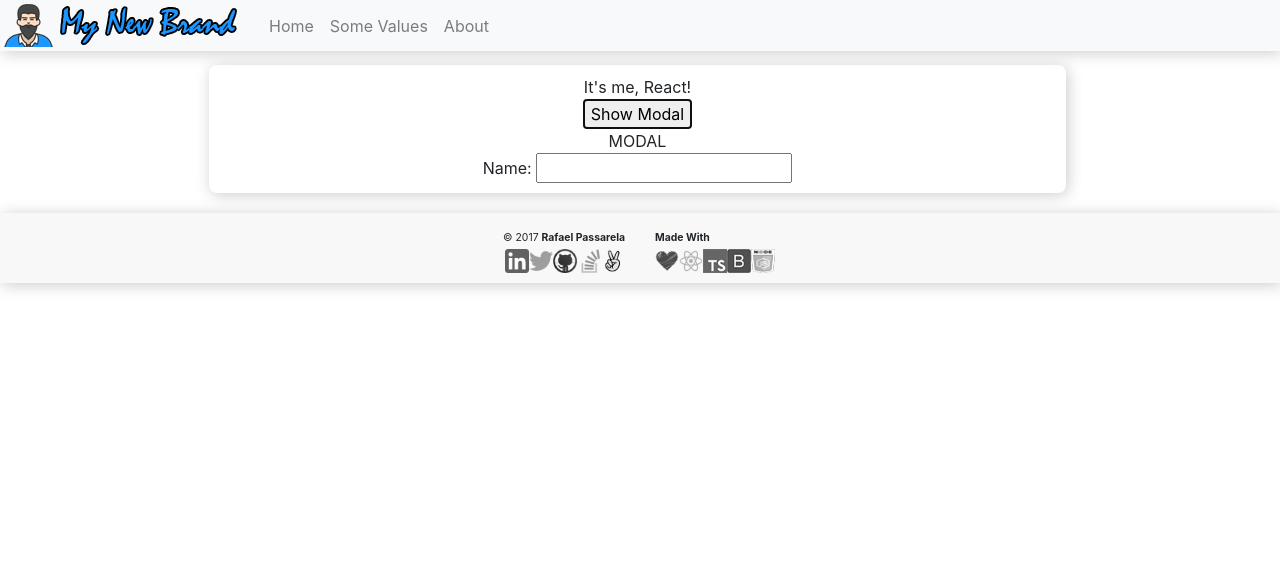
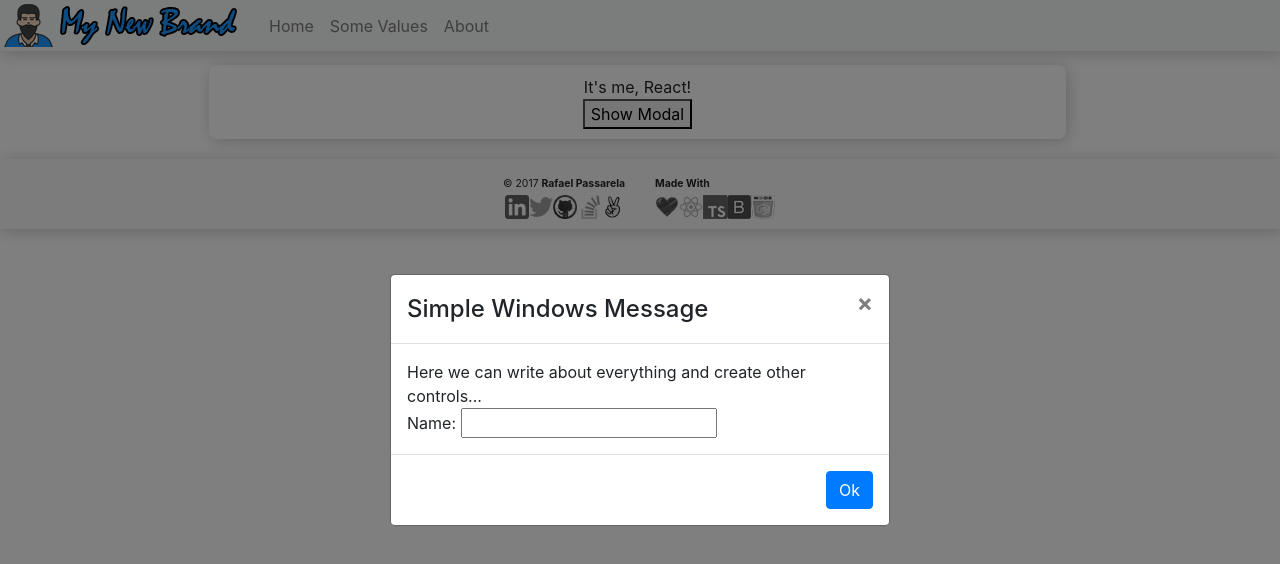
Before and after one commit to rafaelpassarela/empty_project_mysql_migrations, a React (Create React App) app in the folder frontend-react-web/: page /about in a window 1280 px wide. Both pictures are taken after a click on the button "Show Modal". Shown: the top 564 px of the page. Built offline with nearby package versions, Linux system fonts and the light colour scheme.

Commit message:
Modal Window Component

```diff
--- a/frontend-react-web/src/App.tsx
+++ b/frontend-react-web/src/App.tsx
@@ -1,7 +1,7 @@
 import * as React from 'react';
 import { BrowserRouter as Router } from 'react-router-dom';
 import { ToastContainer } from 'react-toastify';
-import { RegisterGlyph } from './components/glyph.register';
+import { RegisterGlyph } from './configurations/glyph.register';
 import Row from 'react-bootstrap/Row';
 import Col from 'react-bootstrap/Col';
 
--- a/frontend-react-web/src/components/glyphicon.component.tsx
+++ b/frontend-react-web/src/components/glyphicon.component.tsx
@@ -12,7 +12,7 @@ import { IconProp } from '@fortawesome/fontawesome-svg-core';
 	Register				Use
 	faExclamationCircle	exclamation-circle
 
-	REGISTER THE ICON ON "glyph.register.tsx" FILE!!!!
+	REGISTER THE ICON ON "configurations\glyph.register.tsx" FILE!!!!
 */
 
 type GlyphiconProps = {
--- a/frontend-react-web/src/components/grid.component.tsx
+++ b/frontend-react-web/src/components/grid.component.tsx
@@ -144,9 +144,6 @@ class Grid extends React.Component<GridProps, {}> {
 			</Table>
 		);
 	}
-
-// className="table table-striped table-bordered table-hover table-condensed"
-
 }
 
 export default Grid;
--- a/frontend-react-web/src/components/modal.component.tsx
+++ /dev/null
@@ -1,27 +0,0 @@
-import * as React from 'react';
-
-type ModalProps = {
-	show: boolean,
-	caption?: string,
-	text?: string,
-	element?: any
-}
-
-class Modal extends React.Component<ModalProps, {}> {
-
-	render() {
-		// cloneElement(wrapper, {
-		//         ...wrapper.props,
-		//         children
-		//       })
-		if (this.props.show) {
-			return <div>MODAL {this.props.caption} <br />{this.props.element}</div>
-		}
-		return null;
-	}
-
-
-
-}
-
-export default Modal;
--- /dev/null
+++ b/frontend-react-web/src/components/modalwindow.component.tsx
@@ -0,0 +1,110 @@
+import * as React from 'react';
+import Modal from 'react-bootstrap/Modal';
+import Button from 'react-bootstrap/Button';
+import ButtonList, { ButtonConfig, ButtonType } from '../configurations/button.config';
+
+interface IModalWindowProps extends React.Props<IModalWindowProps> {
+	show: boolean,
+	onHandleClose: () => void,
+	onHandleBtnClick: (btnType: ButtonType) => void,
+	buttonList: Array<ButtonType>,
+	caption?: string,
+	text?: string,
+	element?: any,
+
+	closeButton?: boolean,
+	size?: 'sm' | 'lg',
+	centered?: boolean
+}
+
+class ModalWindow extends React.Component<IModalWindowProps, {}> {
+	static defaultProps: IModalWindowProps;
+
+	constructor(props: any) {
+		super(props);
+	}
+
+	getButtonConfig(buttonType: ButtonType): ButtonConfig {
+
+		for (let i = 0; i < ButtonList.length; i++) {
+			let item = ButtonList[i];
+			if (item.btnType == buttonType)
+				return item;
+		}
+
+		return ButtonList[0];
+	}
+
+	getHeaderElem = (): any => {
+		let headerElem = (this.props.closeButton) ?
+			<Modal.Header closeButton>
+				<Modal.Title>{this.props.caption}</Modal.Title>
+			</Modal.Header>
+			:
+			<Modal.Header>
+				<Modal.Title>{this.props.caption}</Modal.Title>
+			</Modal.Header>
+			;
+
+		return headerElem;
+	}
+
+	getButtonsElem = (): any => {
+		let buttonsElem = this.props.buttonList.map((btn: ButtonType, btnIndex: number) => {
+			let config = this.getButtonConfig(btn);
+
+			return (
+				<Button key={btnIndex}
+					variant={config.variant}
+					onClick={() => this.props.onHandleBtnClick(config.btnType)}>
+					{config.text}
+				</Button>
+			);
+		});
+
+		return buttonsElem;
+	}
+
+	render() {
+		let header = (this.props.show) ? this.getHeaderElem() : null;
+		let buttons = (this.props.show) ? this.getButtonsElem() : null;
+
+		return (
+			<Modal
+				show={this.props.show}
+				centered={this.props.centered}
+				size={this.props.size}
+				animation={true}
+				onHide={this.props.onHandleClose}>
+
+				{header}
+
+				<Modal.Body>
+					{this.props.text}
+					{this.props.element}
+				</Modal.Body>
+
+				<Modal.Footer>
+					{buttons}
+				</Modal.Footer>
+			</Modal>
+		)
+	}
+
+}
+
+ModalWindow.defaultProps = {
+	show: false,
+	onHandleClose: () => { alert('onHandleClose is undefined!') },
+	onHandleBtnClick: (btnType: ButtonType) => { alert('onHandleBtnClick is undefined!') },
+	buttonList: [ButtonType.BTN_OK],
+	caption: '',
+	text: '',
+	element: null,
+
+	closeButton: true,
+	size: undefined,
+	centered: true
+};
+
+export default ModalWindow;
--- /dev/null
+++ b/frontend-react-web/src/configurations/button.config.tsx
@@ -0,0 +1,55 @@
+export enum ButtonType {
+	BTN_OK,
+	BTN_YES,
+	BTN_NO,
+	BTN_CANCEL
+}
+
+export class ButtonConfig {
+	public text: string;
+	public btnType: ButtonType;
+	public variant:
+		| 'primary'
+		| 'secondary'
+		| 'success'
+		| 'danger'
+		| 'warning'
+		| 'info'
+		| 'dark'
+		| 'light'
+		| 'link'
+		| 'outline-primary'
+		| 'outline-secondary'
+		| 'outline-success'
+		| 'outline-danger'
+		| 'outline-warning'
+		| 'outline-info'
+		| 'outline-dark'
+		| 'outline-light';
+
+}
+
+let ButtonList: Array<ButtonConfig> = [
+	{
+		text: 'Ok',
+		variant: 'primary',
+		btnType: ButtonType.BTN_OK
+	},
+	{
+		text: 'Yes',
+		variant: 'success',
+		btnType: ButtonType.BTN_YES
+	},
+	{
+		text: 'No',
+		variant: 'danger',
+		btnType: ButtonType.BTN_NO
+	},
+	{
+		text: 'Cancel',
+		variant: 'warning',
+		btnType: ButtonType.BTN_CANCEL
+	},
+];
+
+export default ButtonList;
--- a/frontend-react-web/src/pages/about.page.component.tsx
+++ b/frontend-react-web/src/pages/about.page.component.tsx
@@ -1,7 +1,8 @@
 import * as React from 'react';
 import BaseViewComponent from '../components/base.view.component';
 import PageFrame from '../components/pageframe.component';
-import Modal from '../components/modal.component';
+import ModalWindow from '../components/modalwindow.component';
+import { ButtonType } from '../configurations/button.config';
 
 class AboutPage extends BaseViewComponent<{}, { show: boolean }> {
 
@@ -18,22 +19,43 @@ class AboutPage extends BaseViewComponent<{}, { show: boolean }> {
 	}
 
 	getForm = (): any => {
-		return (<div>Name: <input /> </div>);
+		return (
+			<div>
+				Name: <input />
+			</div>
+		);
 	}
 
 	onClick = () => {
 		this.setState({
-			show: true
+			show: !this.state.show
 		});
+	}
+
+	handleClose = () => {
+		this.setState({
+			show: false
+		});
+	}
+
+	handleBtnClick = (btnType: ButtonType) => {
+		alert('Type = ' + btnType);
+		this.handleClose();
 	}
 
 	render() {
 		return (
 			<PageFrame center={true}>
 				It's me, React!
-				<br/>
+				<br />
 				<button onClick={this.onClick}>Show Modal</button>
-				<Modal show={this.state.show} element={this.getForm()} />
+				<ModalWindow
+					show={this.state.show}
+					onHandleClose={this.handleClose}
+					onHandleBtnClick={this.handleBtnClick}
+					caption='Simple Windows Message'
+					text='Here we can write about everything and create other controls...'
+					element={this.getForm()} />
 			</PageFrame>
 		);
 	}
```
Also changed, not shown: frontend-react-web/src/configurations/glyph.register.tsx (renamed from frontend-react-web/src/components/glyph.register.tsx).
